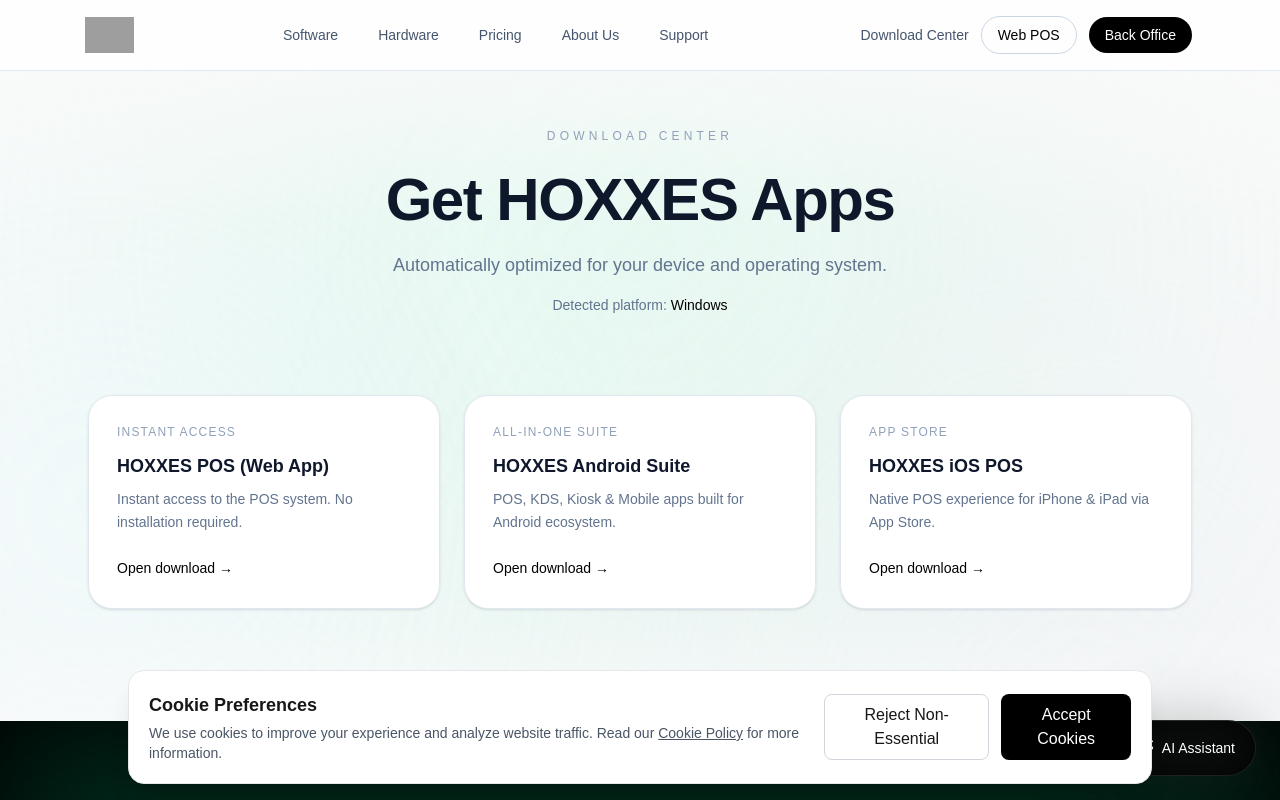
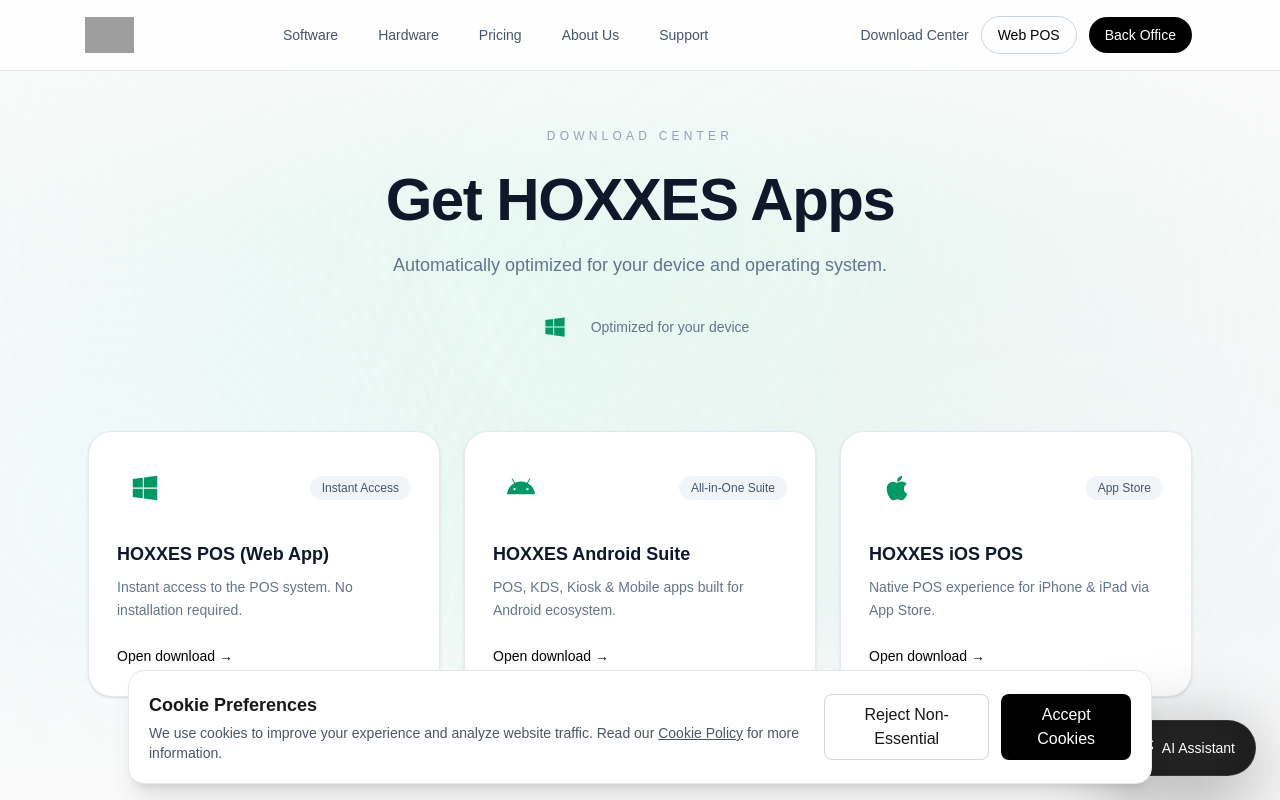
Before and after one commit to leonardapp/web, a Next.js app: page /download in a window 1280 px wide. Shown: the top 800 px of the page. Built offline with nearby package versions, Linux system fonts and the light colour scheme; grey boxes are pictures that could not be loaded.

Commit message:
Learn More update

```diff
--- a/app/download/page.tsx
+++ b/app/download/page.tsx
@@ -4,12 +4,13 @@ import Link from "next/link";
 import { motion } from "framer-motion";
 import { useEffect, useState } from "react";
 import Header from "@/components/Header";
-import { spacing, text, layout } from "@/app/design-system";
+import { FaWindows, FaAndroid, FaApple } from "react-icons/fa";
 type Platform = "Windows" | "Android" | "iOS";
 
 const platforms = [
   {
     platform: "Windows" as Platform,
+    icon: FaWindows,
     title: "HOXXES POS (Web App)",
     desc: "Instant access to the POS system. No installation required.",
     link: "https://pos.hoxxes.com/#/login",
@@ -17,6 +18,7 @@ const platforms = [
   },
   {
     platform: "Android" as Platform,
+    icon: FaAndroid,
     title: "HOXXES Android Suite",
     desc: "POS, KDS, Kiosk & Mobile apps built for Android ecosystem.",
     link: "/apk",
@@ -24,6 +26,7 @@ const platforms = [
   },
   {
     platform: "iOS" as Platform,
+    icon: FaApple,
     title: "HOXXES iOS POS",
     desc: "Native POS experience for iPhone & iPad via App Store.",
     link: "https://apps.apple.com/sg/app/cloudpos-global/id6502969805",
@@ -76,10 +79,29 @@ export default function DownloadCenter() {
             Automatically optimized for your device and operating system.
           </p>
 
-          <div className="mt-4 text-sm text-slate-500">
-            Detected platform:{" "}
-            <span className="text-black font-medium">{os}</span>
-          </div>
+          <div className="mt-6 flex items-center justify-center gap-3">
+
+  <div className="flex h-12 w-12 items-center justify-center">
+
+    {os === "Windows" && (
+      <FaWindows size={22} className="text-emerald-600" />
+    )}
+
+    {os === "Android" && (
+      <FaAndroid size={22} className="text-emerald-600" />
+    )}
+
+    {os === "iOS" && (
+      <FaApple size={22} className="text-emerald-600" />
+    )}
+
+  </div>
+
+  <span className="text-sm text-slate-500">
+    Optimized for your device
+  </span>
+
+</div>
         </motion.div>
       </section>
 
@@ -87,7 +109,10 @@ export default function DownloadCenter() {
       <section className="max-w-6xl mx-auto px-6 pb-20 sm:pb-28">
         <div className="grid gap-6 md:grid-cols-3">
 
-          {platforms.map((p, i) => (
+          {platforms.map((p, i) => {
+  const Icon = p.icon;
+
+  return (
             <motion.div
               key={i}
               initial={{ opacity: 0, y: 20 }}
@@ -101,9 +126,21 @@ export default function DownloadCenter() {
               <div className="absolute inset-0 opacity-0 group-hover:opacity-100 bg-emerald-100/30 blur-2xl transition" />
 
               <div className="relative">
-                <div className="text-xs uppercase tracking-widest text-slate-400">
-                  {p.badge}
-                </div>
+
+                <div className="mb-6 flex items-center justify-between">
+
+  <div className="flex h-14 w-14 items-center justify-center">
+    <Icon
+      size={28}
+      className="text-emerald-600"
+    />
+  </div>
+
+  <span className="rounded-full bg-slate-100 px-3 py-1 text-xs font-medium text-slate-600">
+    {p.badge}
+  </span>
+
+</div>
 
                 <h2 className="mt-3 text-lg font-semibold">
                   {p.title}
@@ -121,7 +158,8 @@ export default function DownloadCenter() {
                 </Link>
               </div>
             </motion.div>
-          ))}
+  );
+})}
 
         </div>
       </section>
--- a/app/page.tsx
+++ b/app/page.tsx
@@ -7,6 +7,7 @@ import LogoMarquee from "@/components/LogoMarquee";
 import FeaturesGrid from "@/components/FeaturesGrid";
 import { QRCodeSVG } from "qrcode.react";
 import CustomerSuccess from "@/components/CustomerSuccess";
+
 
 
 const OFFER_END_DATE = "2026-07-17";
@@ -114,6 +115,7 @@ export default function HomePage() {
 POS, Self-Service Kiosk, Kitchen Display System (KDS), QR Ordering, Inventory Management and Analytics—all in one Restaurant & Retail Operating System.
           </motion.p>
 
+
           {/* BUTTONS */}
           <motion.div
             variants={fadeUp}
@@ -123,13 +125,16 @@ POS, Self-Service Kiosk, Kitchen Display System (KDS), QR Ordering, Inventory Ma
               Explore Platform
             </Button>
 
-            <Button href="/hardware" variant="outline">
-              Explore Hardware
+            <Button href="/learn-more" variant="outline">
+              Learn More
             </Button>
           </motion.div>
 
+
         </motion.div>
+
       </section>
+
 
 
      {/* TRUSTED BY */}
@@ -210,13 +215,19 @@ POS, Self-Service Kiosk, Kitchen Display System (KDS), QR Ordering, Inventory Ma
   </div>
 
   <div className="mt-8 flex flex-col sm:flex-row gap-3">
+
+  <div className="w-full sm:w-auto">
     <Button href="/hardware" variant="primary">
       Explore Hardware
     </Button>
+  </div>
 
+  <div className="w-full sm:w-auto">
     <Button href="/request-demo" variant="outline">
       Request Demo
     </Button>
+  </div>
+
 </div>
 </motion.div>
 
@@ -240,18 +251,17 @@ POS, Self-Service Kiosk, Kitchen Display System (KDS), QR Ordering, Inventory Ma
     duration: 0.7,
     ease: [0.22, 1, 0.36, 1],
   }}
-  className="relative flex justify-center items-center scale-125 sm:scale-110 lg:scale-100"
+  className="relative z-0 flex justify-center items-center scale-125 sm:scale-110 lg:scale-100"
 >
-
   {/* Emerald Glow */}
   <div
-  className="absolute w-[700px] h-[700px] bg-emerald-400/20 rounded-full blur-[180px]"
+    className="pointer-events-none absolute w-[700px] h-[700px] bg-emerald-400/20 rounded-full blur-[180px]"
   />
 
   <img
     src="https://hoxxes.app/images/kiosk.svg"
     alt="Hoxxes Kiosk"
-  className="relative z-10 w-[125vw] sm:w-[90vw] lg:w-full lg:max-w-[1400px] object-contain"
+    className="pointer-events-none relative z-10 w-[125vw] sm:w-[90vw] lg:w-full lg:max-w-[1400px] object-contain"
   />
 </motion.div>
 
@@ -601,8 +611,8 @@ directly with your kitchen — without installing an app.
 </div>
 <section className="py-0 px-6 border-t border-slate-200">
  <div className="mt-10 flex flex-col sm:flex-row justify-center gap-4">
-    <Button href="/software" variant="primary">
-      Explore Platform
+    <Button href="/learn-more" variant="primary">
+      Learn More
     </Button>
 
     <Button href="/request-demo" variant="outline">
@@ -1091,10 +1101,6 @@ memorable customer experiences.
     Request Demo
   </Button>
 
-  <Button href="/software" variant="outline">
-    Explore Platform
-  </Button>
-
   <Button href="/contact-sales" variant="outline">
     Contact Sales
   </Button>
--- a/components/FeaturesGrid.tsx
+++ b/components/FeaturesGrid.tsx
@@ -4,6 +4,7 @@ import Link from "next/link";
 import Image from "next/image";
 import { useEffect, useRef, useState } from "react";
 import Button from "./Button";
+
 
 const features = [
   {
@@ -164,13 +165,14 @@ export default function HomeFeatures() {
   }, []);
 
   return (
-    <section className="py-24 sm:py-32 bg-transparent">
+    <section className="pt-8 pb-24 sm:pt-14 sm:pb-32 bg-transparent">
       <div className="max-w-7xl mx-auto px-6">
 
         <div className="relative">
           <div className="text-center mb-6">
 
 </div>
+
 
           {/* CAROUSEL */}
           <div
@@ -224,6 +226,7 @@ export default function HomeFeatures() {
           </div>
 
 
+
           {/* CONTROL BAR */}
           <div className="flex justify-center mt-6">
             <div className="flex items-center gap-4 bg-black/10 backdrop-blur-md px-4 py-2 rounded-full">
@@ -243,6 +246,7 @@ export default function HomeFeatures() {
                 ))}
               </div>
 
+
               <button
                 onClick={() => setPaused((p) => !p)}
                 className="w-9 h-9 flex items-center justify-center rounded-full bg-white/80 hover:bg-white transition shadow-sm"
@@ -254,11 +258,11 @@ export default function HomeFeatures() {
                 )}
               </button>
 
+
             </div>
           </div>
 
         </div>
-
 
         <style jsx>{`
           .no-scrollbar::-webkit-scrollbar {
@@ -270,14 +274,11 @@ export default function HomeFeatures() {
           }
         `}</style>
 
-         <div className="mt-15 flex flex-col sm:flex-row justify-center gap-4">
-            <Button href="/software" variant="primary">
-              Explore Platform
+         <div className="mt-16 flex flex-col sm:flex-row justify-center gap-4">
+            <Button href="/request-demo" variant="primary">
+              Request Demo
             </Button>
 
-            <Button href="/request-demo" variant="outline">
-              Request Demo
-            </Button>
           </div>
 
 
--- a/package.json
+++ b/package.json
@@ -23,7 +23,7 @@
     "react": "19.2.4",
     "react-dom": "19.2.4",
     "react-fast-marquee": "^1.6.5",
-    "react-icons": "^5.6.0",
+    "react-icons": "^5.7.0",
     "resend": "^6.12.3"
   },
   "devDependencies": {
```
Also changed, not shown: 1 other file (tests, documents, lock files or other folders). Lines whose indentation alone changed are shown as unchanged.
